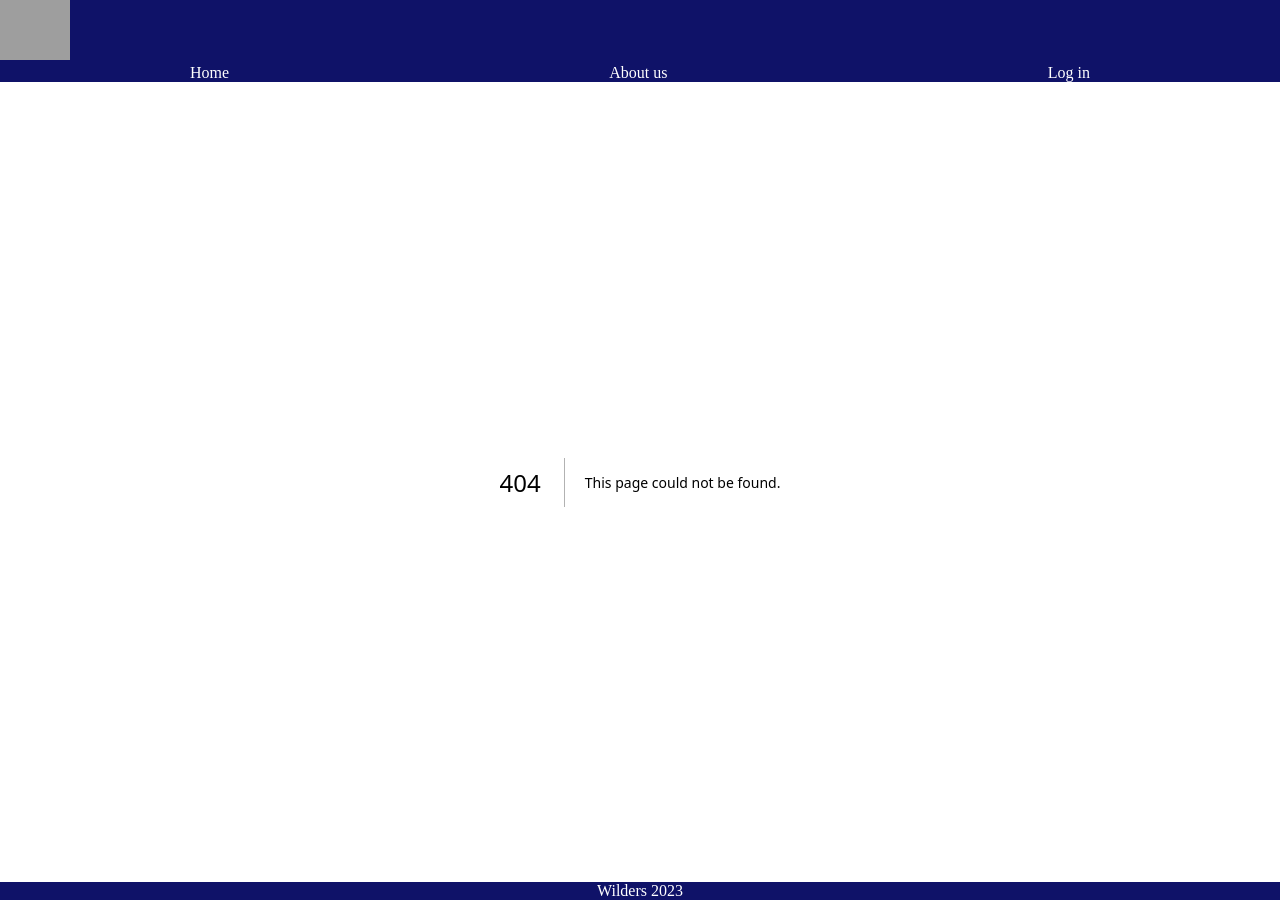
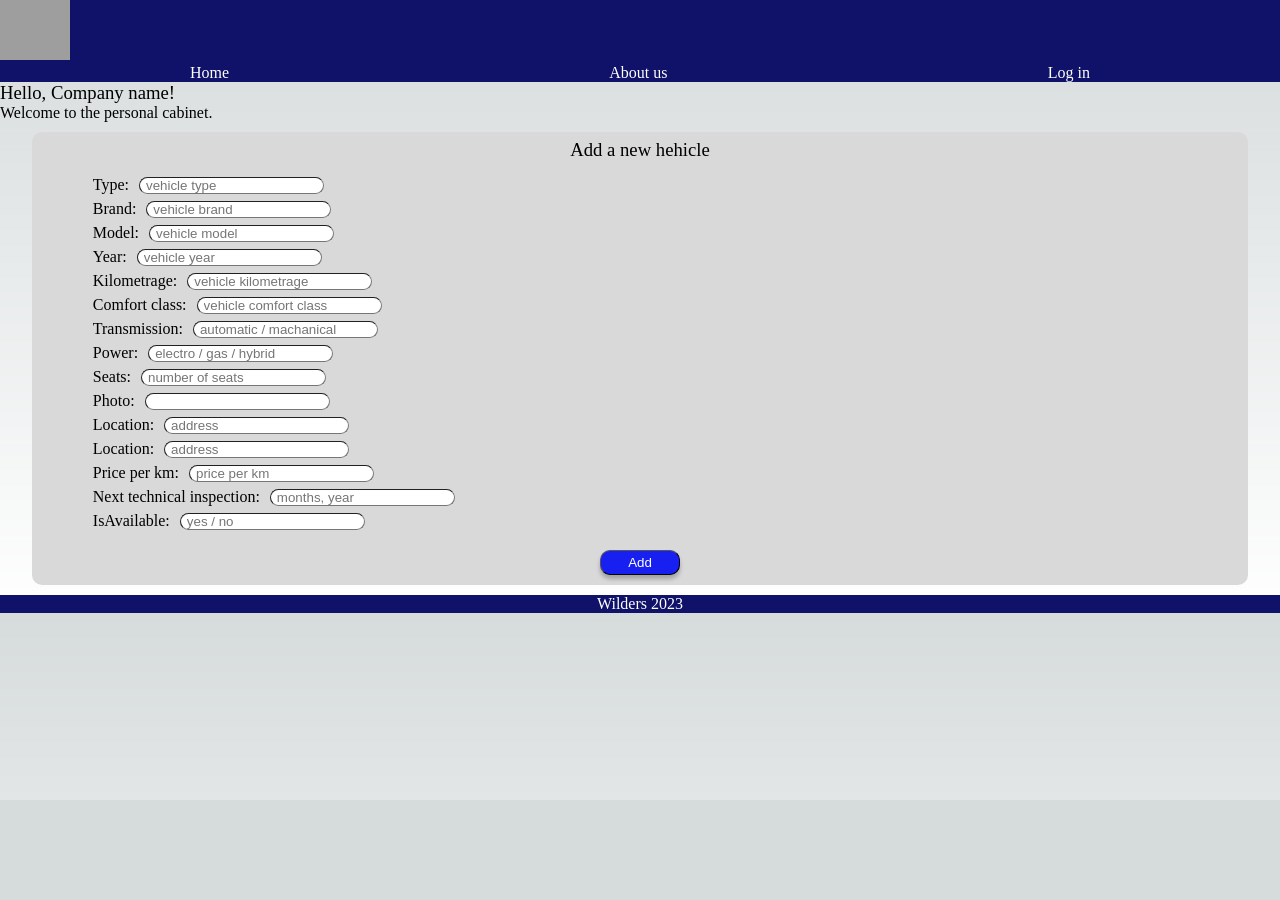
Before and after one commit to Bukabuka321/team-3-hackathon-project, a Next.js app: page /company in a window 1280 px wide. Before the commit this address had no page. After the commit the page ends 800 px from the top, so only its background shows below. Built offline with nearby package versions, Linux system fonts and the light colour scheme; grey boxes are pictures that could not be loaded.

Commit message:
addVehicle card

```diff
--- /dev/null
+++ b/components/addVehicleCard.jsx
@@ -0,0 +1,77 @@
+import React from "react";
+import styles from "../styles/add_vehicle.module.css";
+
+const AddVehicleCard = () => {
+    return (
+        <>
+            <div className={styles.main}>
+                <h3 style={{ fontWeight: "400" }}> Add a new hehicle </h3>
+                    <form className={styles.addForm}>
+                        <label className={styles.infoRow}>
+                            Type:
+                        <input className={styles.itemValue} type="text" name="name" placeholder="vehicle type" />
+                        </label>
+                    <label className={styles.infoRow}>
+                        Brand:
+                        <input className={styles.itemValue} type="text" name="name" placeholder="vehicle brand" />
+                    </label>
+                    <label className={styles.infoRow}>
+                        Model:
+                        <input className={styles.itemValue} type="text" name="name" placeholder="vehicle model" />
+                    </label>
+                    <label className={styles.infoRow}>
+                        Year:
+                        <input className={styles.itemValue} type="text" name="name" placeholder="vehicle year" />
+                    </label>
+                    <label className={styles.infoRow}>
+                        Kilometrage:
+                        <input className={styles.itemValue} type="text" name="name" placeholder="vehicle kilometrage" />
+                    </label>
+                    <label className={styles.infoRow}>
+                        Comfort class:
+                        <input className={styles.itemValue} type="text" name="name" placeholder="vehicle comfort class" />
+                    </label>
+                    <label className={styles.infoRow}>
+                        Transmission:
+                        <input className={styles.itemValue} type="text" name="name" placeholder="automatic / machanical" />
+                    </label>
+                    <label className={styles.infoRow}>
+                        Power:
+                        <input className={styles.itemValue} type="text" name="name" placeholder="electro / gas / hybrid" />
+                    </label>
+                    <label className={styles.infoRow}>
+                        Seats:
+                        <input className={styles.itemValue} type="text" name="name" placeholder="number of seats" />
+                    </label>
+                    <label className={styles.infoRow}>
+                        Photo:
+                        <input className={styles.itemValue} type="text" name="name" placeholder="" />
+                    </label>
+                    <label className={styles.infoRow}>
+                        Location:
+                        <input className={styles.itemValue} type="text" name="name" placeholder="address" />
+                    </label>
+                    <label className={styles.infoRow}>
+                        Location:
+                        <input className={styles.itemValue} type="text" name="name" placeholder="address" />
+                    </label>
+                    <label className={styles.infoRow}>
+                        Price per km:
+                        <input className={styles.itemValue} type="text" name="name" placeholder="price per km" />
+                    </label>
+                    <label className={styles.infoRow}>
+                        Next technical inspection:
+                        <input className={styles.itemValue} type="text" name="name" placeholder="months, year" />
+                    </label>
+                    <label className={styles.infoRow}>
+                        IsAvailable:
+                        <input className={styles.itemValue} type="text" name="name" placeholder="yes / no" />
+                    </label>
+                    </form>
+                <button className={styles.addBtn} type="submit" value="Submit">Add</button>
+            </div>
+        </>
+    )
+}
+
+export default AddVehicleCard;
--- /dev/null
+++ b/pages/company/index.jsx
@@ -0,0 +1,21 @@
+import Head from "next/head";
+import AddVehicleCard from "../../components/addVehicleCard"
+
+export default function CompanyPage() {
+    return (
+        <>
+            <Head>
+                <title>Add a vehicle </title>
+                <meta name="description" content="Add or edit vehicle" />
+                <meta name="viewport" content="width=device-width, initial-scale=1" />
+                <link rel="icon" href="/favicon.ico" />
+            </Head>
+            <main>
+                <h3 style={{ fontWeight: "400" }}>Hello, Company name! </h3>
+                <h4 style={{ fontWeight: "400" }}>Welcome to the personal cabinet.</h4>
+            <AddVehicleCard />
+            </main>
+        </>
+
+    )
+}
--- /dev/null
+++ b/styles/add_vehicle.module.css
@@ -0,0 +1,56 @@
+.main {
+    display: flex;
+    flex-direction: column;
+    width: 95%;
+    border-radius: 10px;
+    background-color: rgba(217, 217, 217, 1);
+    align-items: center;
+    margin-left: auto;
+    margin-right: auto;
+    margin-bottom: 10px;
+    margin-top: 10px;
+    padding-top: 7px;
+}
+
+.addForm {
+    display: flex;
+    flex-direction: column;
+    width: 90%;
+    padding-top: 15px;
+    padding-bottom: 10px;
+    gap: 6px;
+}
+
+.infoRow {
+    display: flex;
+    flex-direction: row;
+    width: 90%;
+    gap: 10px;
+    justify-content: flex-start;
+    align-items: center;
+}
+
+.item {
+    display: flex;
+}
+
+.itemValue {
+    display: flex;
+    background-color: white;
+    border-radius: 10px;
+    border-width: 1px;
+    padding-left: 6px;
+}
+
+
+.addBtn {
+    background-color: rgba(23, 32, 240, 1);
+    color: white;
+    border-radius: 10px;
+    border-width: 1px;
+    height: 25px;
+    width: 80px;
+    margin-bottom: 10px;
+    margin-top: 10px;
+    box-shadow: 0px 4px 4px rgba(0, 0, 0, 0.25);
+}
```
